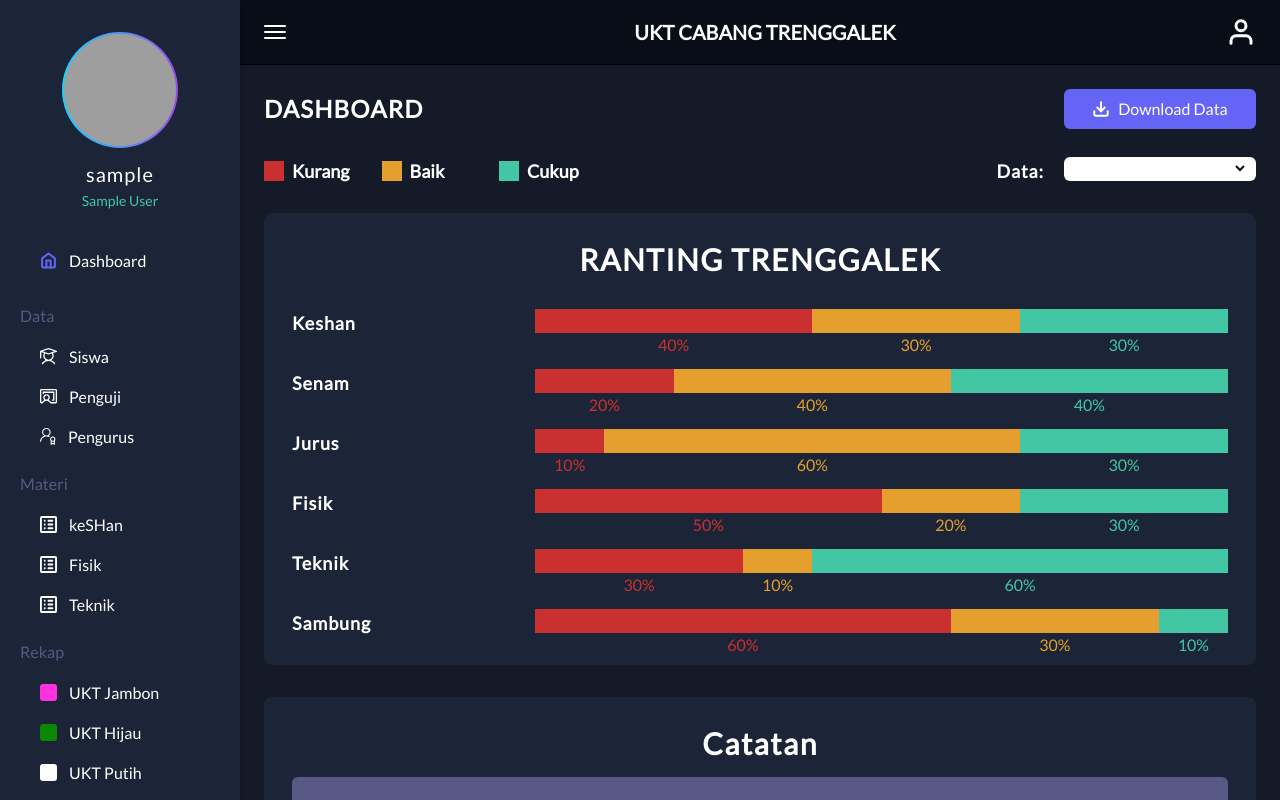
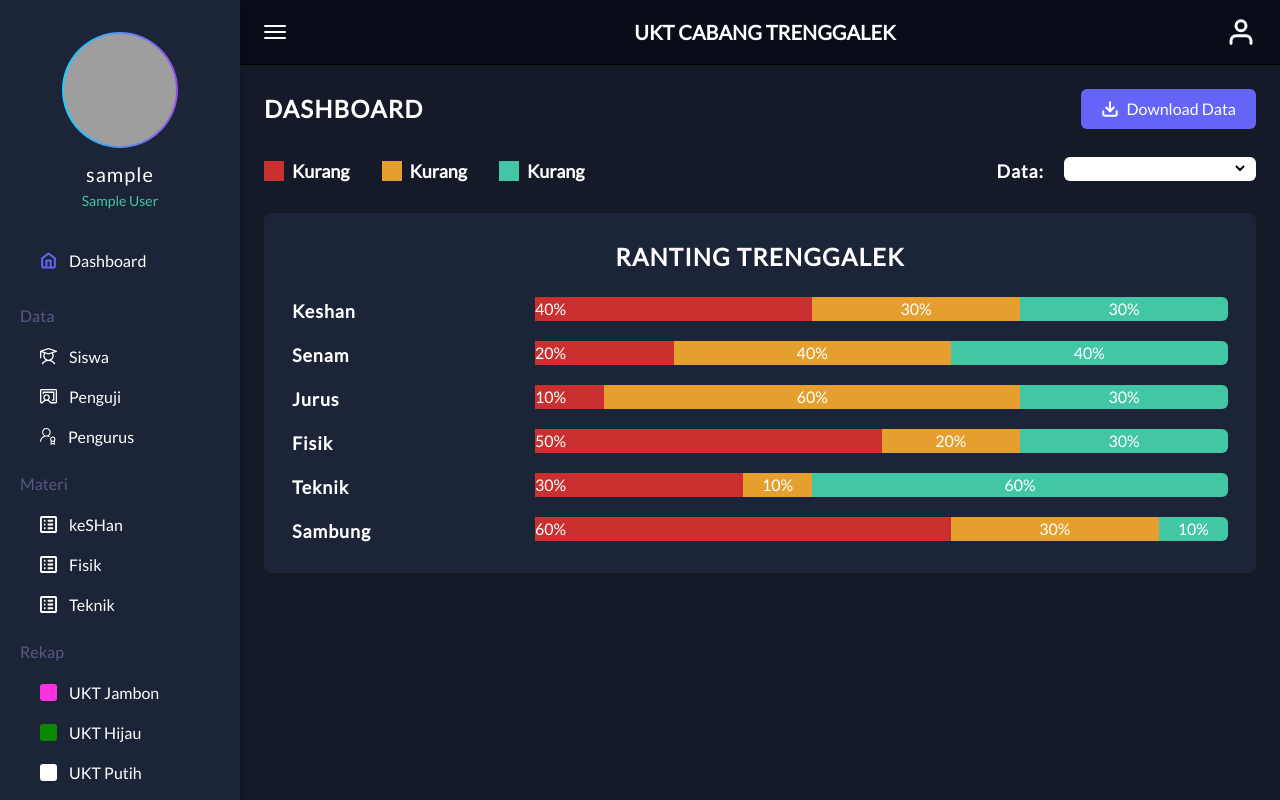
Before and after one commit to Stevandean/UKT, a Next.js app in the folder fe-ukt/: page /admin in a window 1280 px wide. Built offline with nearby package versions, Linux system fonts and the light colour scheme; sample sign-in values are in the browser's storage.

Commit message:
Update : ui statistik

```diff
--- a/fe-ukt/pages/admin/index.jsx
+++ b/fe-ukt/pages/admin/index.jsx
@@ -10,7 +10,7 @@ const ChartBar = ({ name, percentages }) => {
 
     useEffect(() => {
         const startAnimation = () => {
-            setAnimationStarted (true);
+          setAnimationStarted(true);
         };
 
         setTimeout(startAnimation, 1000); // Waktu penundaan sebelum animasi dimulai (dalam milidetik)
@@ -21,40 +21,32 @@ const ChartBar = ({ name, percentages }) => {
             <div className="w-1/4">
                 <span
                     // className={` ${
-                    //     animationStarted ? '' : 'animate-opacity-from-left text-white'
-                    // } ' text-white text-lg font-semibold tracking-wider'`}
+                    //     animationStarted ? '' : 'animate-slide-in-right transition-opacity duration-3000 text-white'
+                    // } 'text-white text-lg font-semibold tracking-wider'`}
                     className="text-white text-lg font-semibold tracking-wider"
                 >{name}
                 </span>
             </div>
             <div className="w-3/4">
                 <div className="flex h-6 rounded-full text-white">
-                    <div className='text-center bg-red' style={{ width: `${percentages.red}%` }}>
-                        <div
-                            className={` ${
-                                animationStarted ? '' : 'animate-opacity-from-left'
-                            } " text-center bg-red rounded-l-md text-transparent "`}>
-                            {percentages.red}
-                        </div>
-                        <h1 className={` ${animationStarted ? '' : 'animate-opacity-from-left'} ' text-red  '`}>{percentages.red + '%'}</h1>
+                    <div
+                        className={` ${
+                            animationStarted ? '' : 'animate-opacity-from-left'
+                        } "text-center bg-red rounded-l-md"`}
+                        style={{ width: `${percentages.red}%`}}
+                    >{percentages.red + '%'}
                     </div>
-                    <div className='text-center bg-yellow' style={{ width: `${percentages.yellow}%` }}>
-                        <div
-                            className={` ${
-                                animationStarted ? '' : 'animate-opacity-from-left'
-                            } " text-center bg-yellow rounded-l-md text-transparent "`}>
-                            {percentages.yellow}
-                        </div>
-                        <h1 className={` ${animationStarted ? '' : 'animate-opacity-from-left'} ' text-yellow  '`}>{percentages.yellow + '%'}</h1>
+                    <div
+                        className="text-center bg-yellow"
+                        style={
+                            { width: `${percentages.yellow}%`}
+                        }
+                    >{percentages.yellow + '%'}
                     </div>
-                    <div className='text-center bg-green' style={{ width: `${percentages.green}%` }}>
-                        <div
-                            className={` ${
-                                animationStarted ? '' : 'animate-opacity-from-left'
-                            } " text-center bg-green rounded-l-md text-transparent "`}>
-                            {percentages.green}
-                        </div>
-                        <h1 className={` ${animationStarted ? '' : 'animate-opacity-from-left'} ' text-green  '`}>{percentages.green + '%'}</h1>
+                    <div
+                        className="text-center bg-green rounded-r-md"
+                        style={{ width: `${percentages.green}%`}}
+                    >{percentages.green + '%'}
                     </div>
                 </div>
             </div>
@@ -118,7 +110,7 @@ const index = () => {
                         <h1 className='text-2xl tracking-wider uppercase font-bold'>Dashboard</h1>
 
                         {/* download button */}
-                        <div className="bg-purple rounded-md px-5 py-2 flex items-center gap-x-2 w-48 justify-center">
+                        <div className="bg-purple rounded-md px-5 py-2 flex items-center gap-x-2">
                             <svg width="18" height="18" viewBox="0 0 18 18" fill="none" xmlns="http://www.w3.org/2000/svg">
                                 <path d="M15.75 11.25V14.25C15.75 14.6478 15.592 15.0294 15.3107 15.3107C15.0294 15.592 14.6478 15.75 14.25 15.75H3.75C3.35218 15.75 2.97064 15.592 2.68934 15.3107C2.40804 15.0294 2.25 14.6478 2.25 14.25V11.25" stroke="white" strokeWidth="2" strokeLinecap="round" strokeLinejoin="round"/>
                                 <path d="M5.25 7.5L9 11.25L12.75 7.5" stroke="white" strokeWidth="2" strokeLinecap="round" strokeLinejoin="round"/>
@@ -134,16 +126,19 @@ const index = () => {
                         {/* wrapper chart bar description */}
                         <div id='animationElement' className="grid grid-cols-3 gap-x-8 text-white">
                             <div className="inline-flex items-center gap-x-2">
-                                <div className="bg-red h-5 w-5"></div>
+                                <div className="bg-red h-5 w-5">
+                                </div>
                                 <h1 className='text-lg font-semibold'>Kurang</h1>
                             </div>
                             <div className="inline-flex items-center gap-x-2">
-                                <div className="bg-yellow h-5 w-5"></div>
-                                <h1 className='text-lg font-semibold'>Baik</h1>
+                                <div className="bg-yellow h-5 w-5">
+                                </div>
+                                <h1 className='text-lg font-semibold'>Kurang</h1>
                             </div>
                             <div className="inline-flex items-center gap-x-2">
-                                <div className="bg-green h-5 w-5"></div>
-                                <h1 className='text-lg font-semibold'>Cukup</h1>
+                                <div className="bg-green h-5 w-5">
+                                </div>
+                                <h1 className='text-lg font-semibold'>Kurang</h1>
                             </div>
                         </div>
 
@@ -171,17 +166,11 @@ const index = () => {
                     </div>
 
                     {/* wrapper chart bar */}
-                    <div className="bg-navy p-7 rounded-lg space-y-8 mb-8">
-                        <div className="text-white text-3xl font-semibold tracking-wider text-center mb-6 uppercase">
-                            Ranting Trenggalek
-                        </div>
+                    <div className="bg-navy p-7 rounded-lg space-y-4">
+                        <div className="text-white text-2xl font-semibold tracking-wider text-center mb-6 uppercase">Ranting Trenggalek</div>
                         {data.map((item, index) => (
                             <ChartBar key={index} name={item.name} percentages={item.percentages} />
                         ))}
-                    </div>
-                    <div className="bg-navy p-7 rounded-lg space-y-4">
-                        <h1 className='text-center text-white text-3xl font-semibold tracking-wider'>Catatan</h1>
-                        <textarea className='w-full rounded-md p-2 text-xl bg-gray text-white' name="" id="" cols="30" rows="10"></textarea>
                     </div>
                 </div>
                 {/* akhir konten utama */}
```
